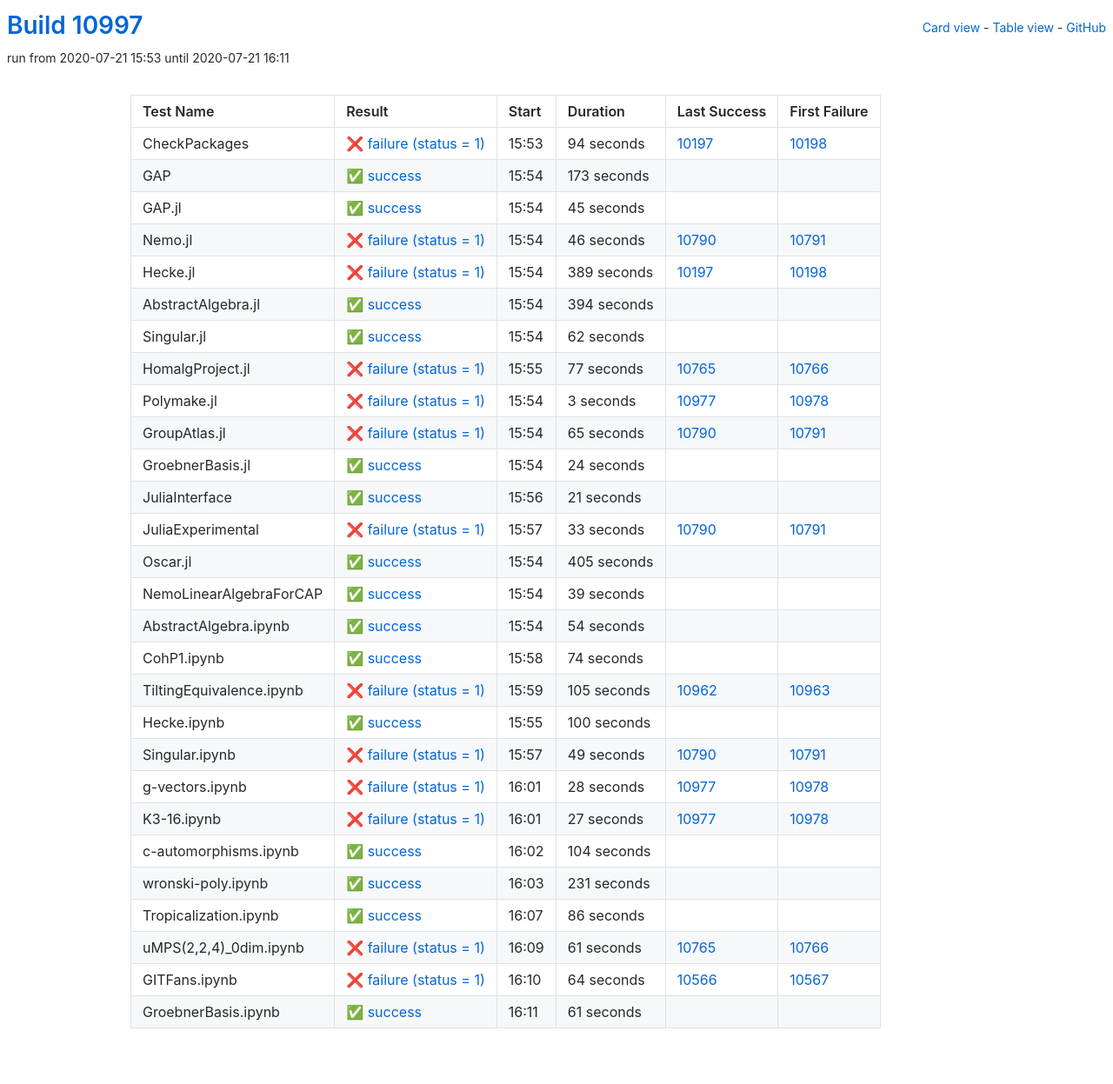
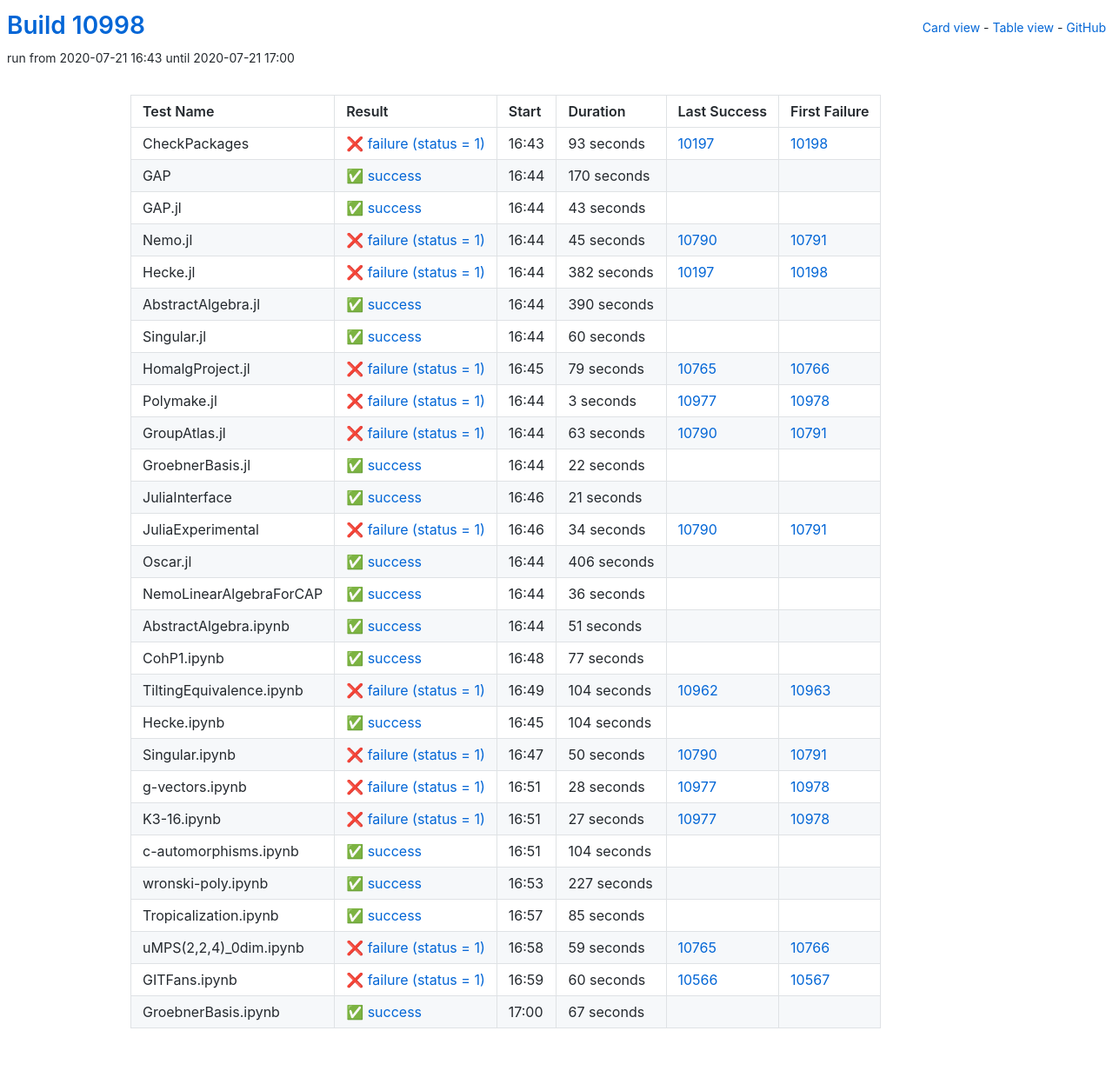
Before and after one commit to oscar-system/oscar-ci-status, a Jekyll site: the page built from table.html, in a window 1280 px wide. Shown: the whole page at 87% size. Built offline with Jekyll 4.4.1, drawn with Linux system fonts in a browser that asks for light colours.

Commit message:
Build #10998

```diff
--- a/_data/ci.yml
+++ b/_data/ci.yml
@@ -1,6 +1,6 @@
 ---
-build: 10997
-build_url: https://oscarci.mathematik.uni-kl.de/job/oscar/10997/
+build: 10998
+build_url: https://oscarci.mathematik.uni-kl.de/job/oscar/10998/
 job: oscar
 organization: oscar-system
 repo: oscar-ci-status
@@ -8,104 +8,104 @@
 tests:
 - name: CheckPackages
   id: checkpackages
-  log: https://oscarci.mathematik.uni-kl.de/job/oscar/10997/artifact/logs/build-10997/CheckPackages.log
-  start: 2020-07-21 15:53
+  log: https://oscarci.mathematik.uni-kl.de/job/oscar/10998/artifact/logs/build-10998/CheckPackages.log
+  start: 2020-07-21 16:43
   success: false
   exitcode: 1
   status: failure
-  duration: 94
+  duration: 93
   last_success: 10197
   last_success_url: https://oscarci.mathematik.uni-kl.de/job/oscar/10197/
   first_failure: 10198
   first_failure_url: https://oscarci.mathematik.uni-kl.de/job/oscar/10198/
 - name: GAP
   id: gap
-  log: https://oscarci.mathematik.uni-kl.de/job/oscar/10997/artifact/logs/build-10997/GAP.log
-  start: 2020-07-21 15:54
+  log: https://oscarci.mathematik.uni-kl.de/job/oscar/10998/artifact/logs/build-10998/GAP.log
+  start: 2020-07-21 16:44
   success: true
   exitcode: 0
   status: success
-  duration: 173
+  duration: 170
   last_success: false
   last_success_url:
   first_failure: false
   first_failure_url:
 - name: GAP.jl
   id: gap-jl
-  log: https://oscarci.mathematik.uni-kl.de/job/oscar/10997/artifact/logs/build-10997/GAP.jl.log
-  start: 2020-07-21 15:54
+  log: https://oscarci.mathematik.uni-kl.de/job/oscar/10998/artifact/logs/build-10998/GAP.jl.log
+  start: 2020-07-21 16:44
   success: true
   exitcode: 0
   status: success
-  duration: 45
+  duration: 43
   last_success: false
   last_success_url:
   first_failure: false
   first_failure_url:
 - name: Nemo.jl
   id: nemo-jl
-  log: https://oscarci.mathematik.uni-kl.de/job/oscar/10997/artifact/logs/build-10997/Nemo.jl.log
-  start: 2020-07-21 15:54
+  log: https://oscarci.mathematik.uni-kl.de/job/oscar/10998/artifact/logs/build-10998/Nemo.jl.log
+  start: 2020-07-21 16:44
   success: false
   exitcode: 1
   status: failure
-  duration: 46
+  duration: 45
   last_success: 10790
   last_success_url: https://oscarci.mathematik.uni-kl.de/job/oscar/10790/
   first_failure: 10791
   first_failure_url: https://oscarci.mathematik.uni-kl.de/job/oscar/10791/
 - name: Hecke.jl
   id: hecke-jl
-  log: https://oscarci.mathematik.uni-kl.de/job/oscar/10997/artifact/logs/build-10997/Hecke.jl.log
-  start: 2020-07-21 15:54
+  log: https://oscarci.mathematik.uni-kl.de/job/oscar/10998/artifact/logs/build-10998/Hecke.jl.log
+  start: 2020-07-21 16:44
   success: false
   exitcode: 1
   status: failure
-  duration: 389
+  duration: 382
   last_success: 10197
   last_success_url: https://oscarci.mathematik.uni-kl.de/job/oscar/10197/
   first_failure: 10198
   first_failure_url: https://oscarci.mathematik.uni-kl.de/job/oscar/10198/
 - name: AbstractAlgebra.jl
   id: abstractalgebra-jl
-  log: https://oscarci.mathematik.uni-kl.de/job/oscar/10997/artifact/logs/build-10997/AbstractAlgebra.jl.log
-  start: 2020-07-21 15:54
+  log: https://oscarci.mathematik.uni-kl.de/job/oscar/10998/artifact/logs/build-10998/AbstractAlgebra.jl.log
+  start: 2020-07-21 16:44
   success: true
   exitcode: 0
   status: success
-  duration: 394
+  duration: 390
   last_success: false
   last_success_url:
   first_failure: false
   first_failure_url:
 - name: Singular.jl
   id: singular-jl
-  log: https://oscarci.mathematik.uni-kl.de/job/oscar/10997/artifact/logs/build-10997/Singular.jl.log
-  start: 2020-07-21 15:54
+  log: https://oscarci.mathematik.uni-kl.de/job/oscar/10998/artifact/logs/build-10998/Singular.jl.log
+  start: 2020-07-21 16:44
   success: true
   exitcode: 0
   status: success
-  duration: 62
+  duration: 60
   last_success: false
   last_success_url:
   first_failure: false
   first_failure_url:
 - name: HomalgProject.jl
   id: homalgproject-jl
-  log: https://oscarci.mathematik.uni-kl.de/job/oscar/10997/artifact/logs/build-10997/HomalgProject.jl.log
-  start: 2020-07-21 15:55
+  log: https://oscarci.mathematik.uni-kl.de/job/oscar/10998/artifact/logs/build-10998/HomalgProject.jl.log
+  start: 2020-07-21 16:45
   success: false
   exitcode: 1
   status: failure
-  duration: 77
+  duration: 79
   last_success: 10765
   last_success_url: https://oscarci.mathematik.uni-kl.de/job/oscar/10765/
   first_failure: 10766
   first_failure_url: https://oscarci.mathematik.uni-kl.de/job/oscar/10766/
 - name: Polymake.jl
   id: polymake-jl
-  log: https://oscarci.mathematik.uni-kl.de/job/oscar/10997/artifact/logs/build-10997/Polymake.jl.log
-  start: 2020-07-21 15:54
+  log: https://oscarci.mathematik.uni-kl.de/job/oscar/10998/artifact/logs/build-10998/Polymake.jl.log
+  start: 2020-07-21 16:44
   success: false
   exitcode: 1
   status: failure
@@ -116,32 +116,32 @@
   first_failure_url: https://oscarci.mathematik.uni-kl.de/job/oscar/10978/
 - name: GroupAtlas.jl
   id: groupatlas-jl
-  log: https://oscarci.mathematik.uni-kl.de/job/oscar/10997/artifact/logs/build-10997/GroupAtlas.jl.log
-  start: 2020-07-21 15:54
+  log: https://oscarci.mathematik.uni-kl.de/job/oscar/10998/artifact/logs/build-10998/GroupAtlas.jl.log
+  start: 2020-07-21 16:44
   success: false
   exitcode: 1
   status: failure
-  duration: 65
+  duration: 63
   last_success: 10790
   last_success_url: https://oscarci.mathematik.uni-kl.de/job/oscar/10790/
   first_failure: 10791
   first_failure_url: https://oscarci.mathematik.uni-kl.de/job/oscar/10791/
 - name: GroebnerBasis.jl
   id: groebnerbasis-jl
-  log: https://oscarci.mathematik.uni-kl.de/job/oscar/10997/artifact/logs/build-10997/GroebnerBasis.jl.log
-  start: 2020-07-21 15:54
+  log: https://oscarci.mathematik.uni-kl.de/job/oscar/10998/artifact/logs/build-10998/GroebnerBasis.jl.log
+  start: 2020-07-21 16:44
   success: true
   exitcode: 0
   status: success
-  duration: 24
+  duration: 22
   last_success: false
   last_success_url:
   first_failure: false
   first_failure_url:
 - name: JuliaInterface
   id: juliainterface
-  log: https://oscarci.mathematik.uni-kl.de/job/oscar/10997/artifact/logs/build-10997/JuliaInterface.log
-  start: 2020-07-21 15:56
+  log: https://oscarci.mathematik.uni-kl.de/job/oscar/10998/artifact/logs/build-10998/JuliaInterface.log
+  start: 2020-07-21 16:46
   success: true
   exitcode: 0
   status: success
@@ -152,104 +152,104 @@
   first_failure_url:
 - name: JuliaExperimental
   id: juliaexperimental
-  log: https://oscarci.mathematik.uni-kl.de/job/oscar/10997/artifact/logs/build-10997/JuliaExperimental.log
-  start: 2020-07-21 15:57
+  log: https://oscarci.mathematik.uni-kl.de/job/oscar/10998/artifact/logs/build-10998/JuliaExperimental.log
+  start: 2020-07-21 16:46
   success: false
   exitcode: 1
   status: failure
-  duration: 33
+  duration: 34
   last_success: 10790
   last_success_url: https://oscarci.mathematik.uni-kl.de/job/oscar/10790/
   first_failure: 10791
   first_failure_url: https://oscarci.mathematik.uni-kl.de/job/oscar/10791/
 - name: Oscar.jl
   id: oscar-jl
-  log: https://oscarci.mathematik.uni-kl.de/job/oscar/10997/artifact/logs/build-10997/Oscar.jl.log
-  start: 2020-07-21 15:54
+  log: https://oscarci.mathematik.uni-kl.de/job/oscar/10998/artifact/logs/build-10998/Oscar.jl.log
+  start: 2020-07-21 16:44
   success: true
   exitcode: 0
   status: success
-  duration: 405
+  duration: 406
   last_success: false
   last_success_url:
   first_failure: false
   first_failure_url:
 - name: NemoLinearAlgebraForCAP
   id: nemolinearalgebraforcap
-  log: https://oscarci.mathematik.uni-kl.de/job/oscar/10997/artifact/logs/build-10997/NemoLinearAlgebraForCAP.log
-  start: 2020-07-21 15:54
+  log: https://oscarci.mathematik.uni-kl.de/job/oscar/10998/artifact/logs/build-10998/NemoLinearAlgebraForCAP.log
+  start: 2020-07-21 16:44
   success: true
   exitcode: 0
   status: success
-  duration: 39
+  duration: 36
   last_success: false
   last_success_url:
   first_failure: false
   first_failure_url:
 - name: AbstractAlgebra.ipynb
   id: abstractalgebra-ipynb
-  log: https://oscarci.mathematik.uni-kl.de/job/oscar/10997/artifact/logs/build-10997/AbstractAlgebra.ipynb.log
-  start: 2020-07-21 15:54
+  log: https://oscarci.mathematik.uni-kl.de/job/oscar/10998/artifact/logs/build-10998/AbstractAlgebra.ipynb.log
+  start: 2020-07-21 16:44
   success: true
   exitcode: 0
   status: success
-  duration: 54
+  duration: 51
   last_success: false
   last_success_url:
   first_failure: false
   first_failure_url:
 - name: CohP1.ipynb
   id: cohp1-ipynb
-  log: https://oscarci.mathematik.uni-kl.de/job/oscar/10997/artifact/logs/build-10997/CohP1.ipynb.log
-  start: 2020-07-21 15:58
+  log: https://oscarci.mathematik.uni-kl.de/job/oscar/10998/artifact/logs/build-10998/CohP1.ipynb.log
+  start: 2020-07-21 16:48
   success: true
   exitcode: 0
   status: success
-  duration: 74
+  duration: 77
   last_success: false
   last_success_url:
   first_failure: false
   first_failure_url:
 - name: TiltingEquivalence.ipynb
   id: tiltingequivalence-ipynb
-  log: https://oscarci.mathematik.uni-kl.de/job/oscar/10997/artifact/logs/build-10997/TiltingEquivalence.ipynb.log
-  start: 2020-07-21 15:59
+  log: https://oscarci.mathematik.uni-kl.de/job/oscar/10998/artifact/logs/build-10998/TiltingEquivalence.ipynb.log
+  start: 2020-07-21 16:49
   success: false
   exitcode: 1
   status: failure
-  duration: 105
+  duration: 104
   last_success: 10962
   last_success_url: https://oscarci.mathematik.uni-kl.de/job/oscar/10962/
   first_failure: 10963
   first_failure_url: https://oscarci.mathematik.uni-kl.de/job/oscar/10963/
 - name: Hecke.ipynb
   id: hecke-ipynb
-  log: https://oscarci.mathematik.uni-kl.de/job/oscar/10997/artifact/logs/build-10997/Hecke.ipynb.log
-  start: 2020-07-21 15:55
+  log: https://oscarci.mathematik.uni-kl.de/job/oscar/10998/artifact/logs/build-10998/Hecke.ipynb.log
+  start: 2020-07-21 16:45
   success: true
   exitcode: 0
   status: success
-  duration: 100
+  duration: 104
   last_success: false
   last_success_url:
   first_failure: false
   first_failure_url:
 - name: Singular.ipynb
   id: singular-ipynb
-  log: https://oscarci.mathematik.uni-kl.de/job/oscar/10997/artifact/logs/build-10997/Singular.ipynb.log
-  start: 2020-07-21 15:57
+  log: https://oscarci.mathematik.uni-kl.de/job/oscar/10998/artifact/logs/build-10998/Singular.ipynb.log
+  start: 2020-07-21 16:47
   success: false
   exitcode: 1
   status: failure
-  duration: 49
+  duration: 50
   last_success: 10790
   last_success_url: https://oscarci.mathematik.uni-kl.de/job/oscar/10790/
   first_failure: 10791
   first_failure_url: https://oscarci.mathematik.uni-kl.de/job/oscar/10791/
 - name: g-vectors.ipynb
   id: g-vectors-ipynb
-  log: https://oscarci.mathematik.uni-kl.de/job/oscar/10997/artifact/logs/build-10997/g-vectors.ipynb.log
-  start: 2020-07-21 16:01
+  log: https://oscarci.mathematik.uni-kl.de/job/oscar/10998/artifact/logs/build-10998/g-vectors.ipynb.log
+  start: 2020-07-21 16:51
   success: false
   exitcode: 1
   status: failure
@@ -260,8 +260,8 @@
   first_failure_url: https://oscarci.mathematik.uni-kl.de/job/oscar/10978/
 - name: K3-16.ipynb
   id: k3-16-ipynb
-  log: https://oscarci.mathematik.uni-kl.de/job/oscar/10997/artifact/logs/build-10997/K3-16.ipynb.log
-  start: 2020-07-21 16:01
+  log: https://oscarci.mathematik.uni-kl.de/job/oscar/10998/artifact/logs/build-10998/K3-16.ipynb.log
+  start: 2020-07-21 16:51
   success: false
   exitcode: 1
   status: failure
@@ -272,8 +272,8 @@
   first_failure_url: https://oscarci.mathematik.uni-kl.de/job/oscar/10978/
 - name: c-automorphisms.ipynb
   id: c-automorphisms-ipynb
-  log: https://oscarci.mathematik.uni-kl.de/job/oscar/10997/artifact/logs/build-10997/c-automorphisms.ipynb.log
-  start: 2020-07-21 16:02
+  log: https://oscarci.mathematik.uni-kl.de/job/oscar/10998/artifact/logs/build-10998/c-automorphisms.ipynb.log
+  start: 2020-07-21 16:51
   success: true
   exitcode: 0
   status: success
@@ -284,60 +284,60 @@
   first_failure_url:
 - name: wronski-poly.ipynb
   id: wronski-poly-ipynb
-  log: https://oscarci.mathematik.uni-kl.de/job/oscar/10997/artifact/logs/build-10997/wronski-poly.ipynb.log
-  start: 2020-07-21 16:03
+  log: https://oscarci.mathematik.uni-kl.de/job/oscar/10998/artifact/logs/build-10998/wronski-poly.ipynb.log
+  start: 2020-07-21 16:53
   success: true
   exitcode: 0
   status: success
-  duration: 231
+  duration: 227
   last_success: false
   last_success_url:
   first_failure: false
   first_failure_url:
 - name: Tropicalization.ipynb
   id: tropicalization-ipynb
-  log: https://oscarci.mathematik.uni-kl.de/job/oscar/10997/artifact/logs/build-10997/Tropicalization.ipynb.log
-  start: 2020-07-21 16:07
+  log: https://oscarci.mathematik.uni-kl.de/job/oscar/10998/artifact/logs/build-10998/Tropicalization.ipynb.log
+  start: 2020-07-21 16:57
   success: true
   exitcode: 0
   status: success
-  duration: 86
+  duration: 85
   last_success: false
   last_success_url:
   first_failure: false
   first_failure_url:
 - name: uMPS(2,2,4)_0dim.ipynb
   id: umps-2-2-4-0dim-ipynb
-  log: https://oscarci.mathematik.uni-kl.de/job/oscar/10997/artifact/logs/build-10997/uMPS-2-2-4-_0dim.ipynb.log
-  start: 2020-07-21 16:09
+  log: https://oscarci.mathematik.uni-kl.de/job/oscar/10998/artifact/logs/build-10998/uMPS-2-2-4-_0dim.ipynb.log
+  start: 2020-07-21 16:58
   success: false
   exitcode: 1
   status: failure
-  duration: 61
+  duration: 59
   last_success: 10765
   last_success_url: https://oscarci.mathematik.uni-kl.de/job/oscar/10765/
   first_failure: 10766
   first_failure_url: https://oscarci.mathematik.uni-kl.de/job/oscar/10766/
 - name: GITFans.ipynb
   id: gitfans-ipynb
-  log: https://oscarci.mathematik.uni-kl.de/job/oscar/10997/artifact/logs/build-10997/GITFans.ipynb.log
-  start: 2020-07-21 16:10
+  log: https://oscarci.mathematik.uni-kl.de/job/oscar/10998/artifact/logs/build-10998/GITFans.ipynb.log
+  start: 2020-07-21 16:59
   success: false
   exitcode: 1
   status: failure
-  duration: 64
+  duration: 60
   last_success: 10566
   last_success_url: https://oscarci.mathematik.uni-kl.de/job/oscar/10566/
   first_failure: 10567
   first_failure_url: https://oscarci.mathematik.uni-kl.de/job/oscar/10567/
 - name: GroebnerBasis.ipynb
   id: groebnerbasis-ipynb
-  log: https://oscarci.mathematik.uni-kl.de/job/oscar/10997/artifact/logs/build-10997/GroebnerBasis.ipynb.log
-  start: 2020-07-21 16:11
+  log: https://oscarci.mathematik.uni-kl.de/job/oscar/10998/artifact/logs/build-10998/GroebnerBasis.ipynb.log
+  start: 2020-07-21 17:00
   success: true
   exitcode: 0
   status: success
-  duration: 61
+  duration: 67
   last_success: false
   last_success_url:
   first_failure: false
```
Also changed, not shown: README.md.
